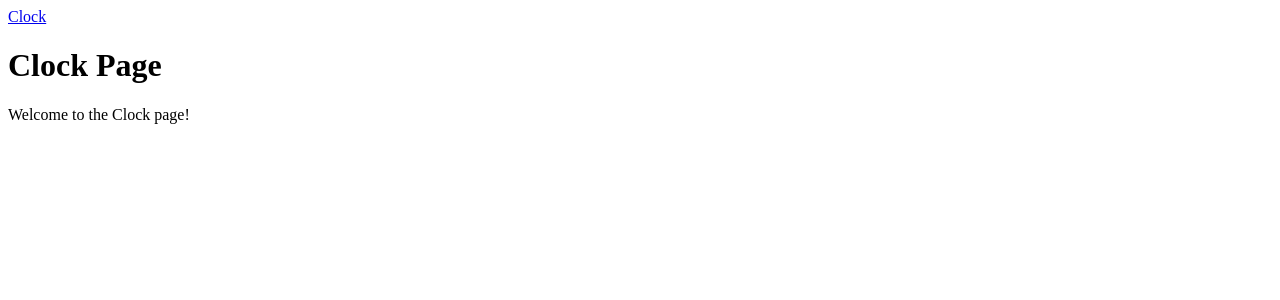
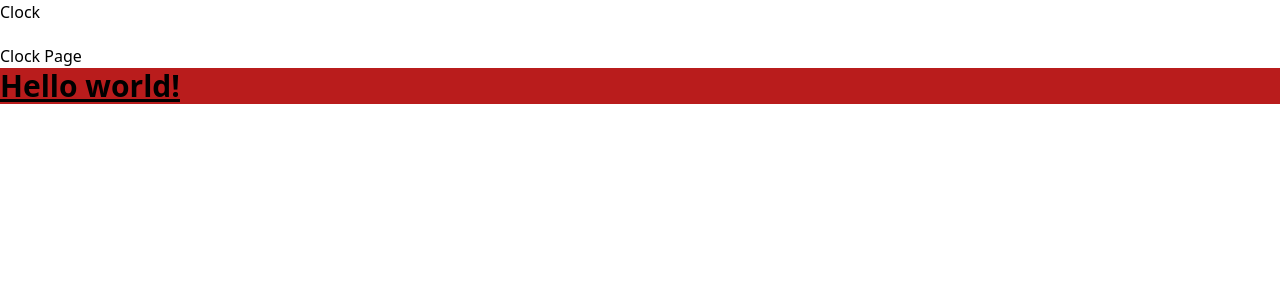
Before and after one commit to ScriptedReach/PiMirror-FE, a Vue app: page / in a window 1280 px wide. Shown: the top 300 px of the page. Built offline with nearby package versions, Linux system fonts and the light colour scheme.

Commit message:
added tailwind to the project

```diff
--- /dev/null
+++ b/postcss.config.js
@@ -0,0 +1,6 @@
+module.exports = {
+  plugins: {
+    tailwindcss: {},
+    autoprefixer: {},
+  },
+}
--- /dev/null
+++ b/src/assets/styles.css
@@ -0,0 +1,3 @@
+@tailwind base;
+@tailwind components;
+@tailwind utilities;
--- a/src/components/ClockComponent.vue
+++ b/src/components/ClockComponent.vue
@@ -1,7 +1,9 @@
 <template>
     <div>
       <h1>Clock Page</h1>
-      <p>Welcome to the Clock page!</p>
+      <h1 class="text-3xl bg-red-700 font-bold underline">
+    Hello world!
+  </h1>
     </div>
   </template>
 
--- a/src/main.js
+++ b/src/main.js
@@ -1,6 +1,7 @@
 import { createApp } from 'vue';
 import App from './App.vue'; // Import the App.vue file
 import router from './router'; // Import the router
+import './assets/styles.css';
 
 const app = createApp(App);
 
--- /dev/null
+++ b/tailwind.config.js
@@ -0,0 +1,11 @@
+/** @type {import('tailwindcss').Config} */
+module.exports = {
+  content: [
+    "./index.html",
+    "./src/**/*.{vue,js,ts,jsx,tsx}",
+  ],
+  theme: {
+    extend: {},
+  },
+  plugins: [],
+};
```
Also changed, not shown: package.json (+5 -2 lines), 1 other file (tests, documents, lock files or other folders).
